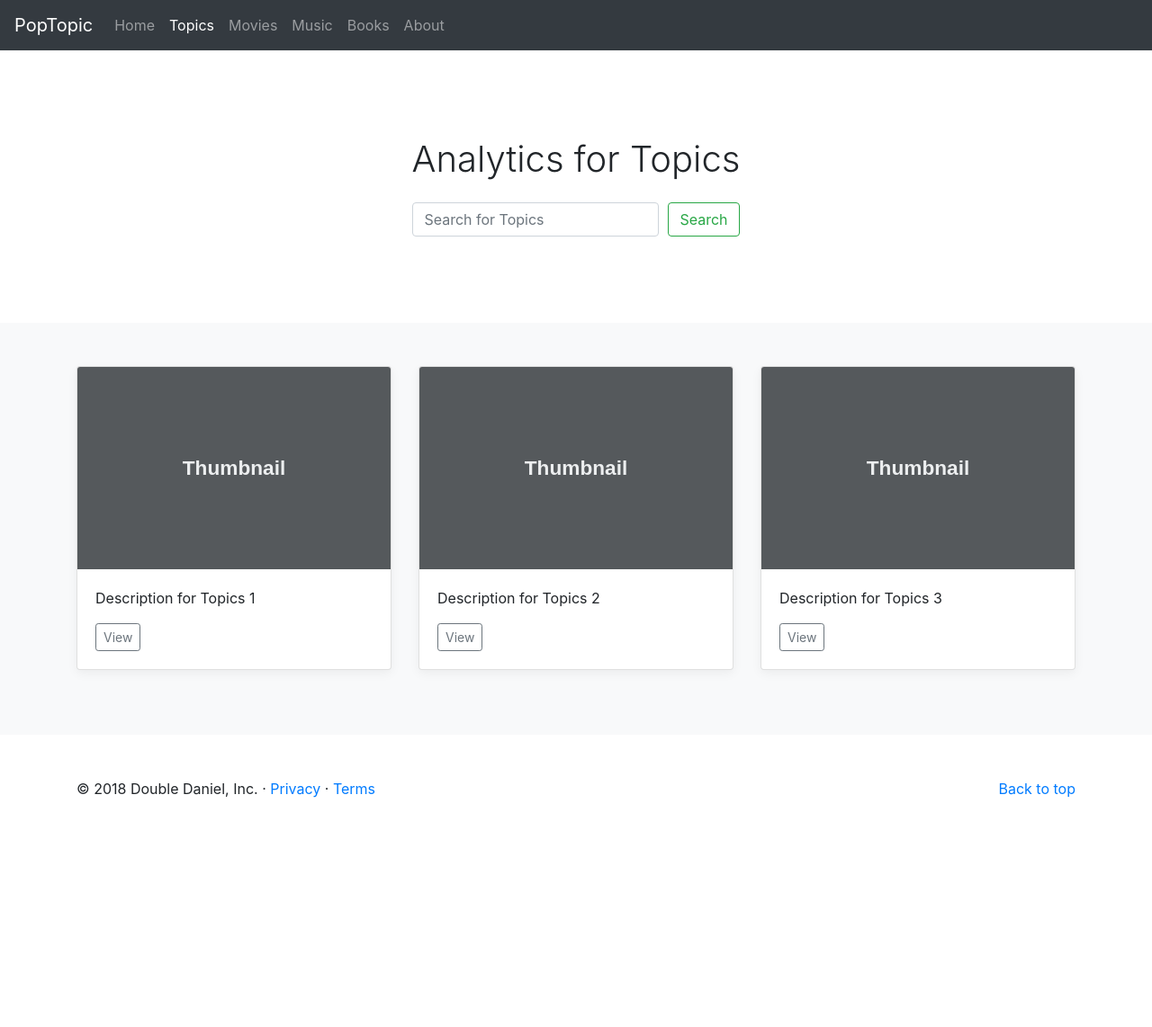
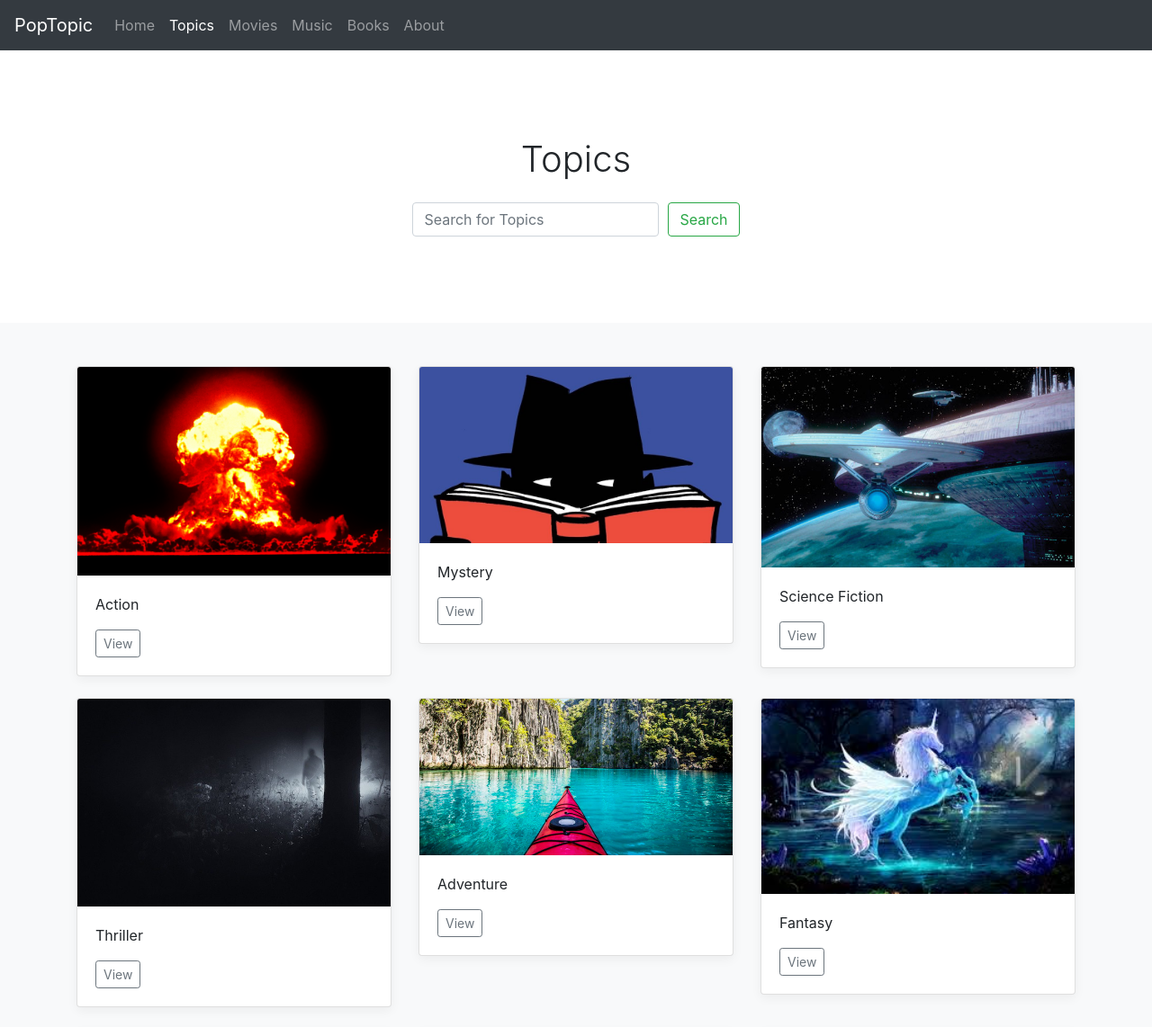
Before and after one commit to Daniel9650/IDB, a Flask app: page /topics in a window 1280 px wide. Shown: the top 1142 px of the page at 90% size. Before the commit the page ends 887 px from the top, so only its background shows below. Run offline with Flask 2, Linux system fonts and the light colour scheme; some libraries are stand-ins or nearby versions.

Commit message:
fix and add topics.html

```diff
--- a/app/main.py
+++ b/app/main.py
@@ -33,7 +33,7 @@ def movie_catalog():
 
 @app.route('/topics')
 def topic_catalog():
-    return render_template("model.html", name="Topics")
+    return render_template("topics.html", name="Topics")
 
 #Pages for individual data points (must include embedded images, data, links)
 
--- a/app/templates/action.html
+++ b/app/templates/action.html
@@ -106,7 +106,7 @@
           <div class="row">
             <div class="col-md-4">
               <div class="card mb-4 box-shadow">
-                <img class="card-img-top" data-src="{{url_for('static', filename='/graphics/penguin.jpg')}}" alt="Card image cap">
+                <img class="card-img-top" data-src="{{ url_for('static', filename='/graphics/penguin.jpg') }}" alt="Card image cap">
                 <div class="card-body">
                   <p class="card-text">The Penguin's Crime Wave</p>
                   <div class="d-flex justify-content-between align-items-center">
--- a/app/templates/animation.html
+++ b/app/templates/animation.html
@@ -51,7 +51,7 @@
 
     <main role="main">
 
-      <section class="jumbotron text-center" style="background-image: url({{url_for('static', filename='/graphics/animation.jpg')}}); background-size: cover;">
+      <section class="jumbotron text-center" style="background-image: url({{ url_for('static', filename='/graphics/animation.png') }}); background-size: cover;">
         <div class="container">
           <h1 class="jumbotron-heading">Animation</h1>
           <form style="display: inline-block; margin-top: 1em;">
--- a/app/templates/family.html
+++ b/app/templates/family.html
@@ -51,7 +51,7 @@
 
     <main role="main">
 
-      <section class="jumbotron text-center" style="background-image: url({{url_for('static', filename='/graphics/adventure.jpg')}}); background-size: cover;">
+      <section class="jumbotron text-center" style="background-image: url({{url_for('static', filename='/graphics/family.jpg')}}); background-size: cover;">
         <div class="container">
           <h1 class="jumbotron-heading">Family</h1>
           <form style="display: inline-block; margin-top: 1em;">
--- a/app/templates/familyandrelationships.html
+++ b/app/templates/familyandrelationships.html
@@ -51,7 +51,7 @@
 
     <main role="main">
 
-      <section class="jumbotron text-center" style="background-image: url({{url_for('static', filename='/graphics/juvenilefiction.jpg')}}); background-size: cover;">
+      <section class="jumbotron text-center" style="background-image: url({{url_for('static', filename='/graphics/relationships.jpg')}}); background-size: cover;">
         <div class="container">
           <h1 class="jumbotron-heading">Family and Relationships</h1>
           <form style="display: inline-block; margin-top: 1em;">
--- /dev/null
+++ b/app/templates/topics.html
@@ -0,0 +1,238 @@
+<!doctype html>
+<html lang="en">
+  <head>
+    <meta charset="utf-8">
+    <meta name="viewport" content="width=device-width, initial-scale=1, shrink-to-fit=no">
+    <meta name="description" content="">
+    <meta name="author" content="">
+    <link rel="icon" href="{{url_for('static', filename='favicon.ico')}}">
+
+    <title>{{ name }} | PopTopic</title>
+
+    <!-- Bootstrap core CSS -->
+    <link href="{{url_for('static', filename='/css/bootstrap.min.css')}}" rel="stylesheet">
+
+    <!-- Custom styles for this template -->
+    <link href="{{url_for('static', filename='/css/album.css')}}" rel="stylesheet">
+  </head>
+
+  <body>
+
+    <header>
+      <nav class="navbar navbar-expand-md navbar-dark fixed-top bg-dark">
+        <a class="navbar-brand" href="#">PopTopic</a>
+        <button class="navbar-toggler" type="button" data-toggle="collapse" data-target="#navbarCollapse" aria-controls="navbarCollapse" aria-expanded="false" aria-label="Toggle navigation">
+          <span class="navbar-toggler-icon"></span>
+        </button>
+        <div class="collapse navbar-collapse" id="navbarCollapse">
+          <ul class="navbar-nav mr-auto">
+            <li class="nav-item">
+              <a class="nav-link" href="/">Home</a>
+            </li>
+            <li class="nav-item {% if name == 'Topics' %} active {% endif %}">
+              <a class="nav-link" href="/topics"> Topics {% if name == 'Topics' %} <span class="sr-only">(current)</span> {% endif %} </a>
+            </li>
+            <li class="nav-item {% if name == 'Movies' %} active {% endif %}">
+              <a class="nav-link" href="/movies"> Movies {% if name == 'Movies' %} <span class="sr-only">(current)</span> {% endif %} </a>
+            </li>
+            <li class="nav-item {% if name == 'Music' %} active {% endif %}">
+              <a class="nav-link" href="/music"> Music {% if name == 'Music' %} <span class="sr-only">(current)</span> {% endif %} </a>
+            </li>
+            <li class="nav-item {% if name == 'Books' %} active {% endif %}">
+              <a class="nav-link" href="/books"> Books {% if name == 'Books' %} <span class="sr-only">(current)</span> {% endif %} </a>
+            </li>
+            <li class="nav-item">
+              <a class="nav-link" href="/about">About</a>
+            </li>
+          </ul>
+        </div>
+      </nav>
+    </header>
+
+    <main role="main">
+
+      <section class="jumbotron text-center">
+        <div class="container">
+          <h1 class="jumbotron-heading">{{ name }}</h1>
+          <form style="display: inline-block; margin-top: 1em;">
+            <div class="form-row align-items-center">
+              <div class="col-auto">
+                <label class="sr-only" for="inlineFormInput">Search</label>
+                <input type="search" class="form-control" id="inlineFormInput" placeholder="Search for Topics">
+              </div>
+              <div class="col-auto">
+                <button type="submit" class="btn btn-outline-success my-sm-0">Search</button>
+              </div>
+            </div>
+          </form>
+        </div>
+      </section>
+
+      <div class="album py-5 bg-light">
+        <div class="container">
+
+          <div class="row">
+            <div class="col-md-4">
+              <div class="card mb-4 box-shadow">
+                <img class="card-img-top" src="{{ url_for('static', filename='/graphics/action.jpg') }}" alt="Card image cap">
+                <div class="card-body">
+                  <p class="card-text">Action</p>
+                  <div class="d-flex justify-content-between align-items-center">
+                    <div class="btn-group">
+                      <a href="/topics/action" class="btn btn-sm btn-outline-secondary" role="button">View</a>
+                    </div>
+                  </div>
+                </div>
+              </div>
+            </div>
+            <div class="col-md-4">
+              <div class="card mb-4 box-shadow">
+                <img class="card-img-top" src="{{ url_for('static', filename='/graphics/mystery.jpg') }}" alt="Card image cap">
+                <div class="card-body">
+                  <p class="card-text">Mystery</p>
+                  <div class="d-flex justify-content-between align-items-center">
+                    <div class="btn-group">
+                      <a href="/topics/mystery" class="btn btn-sm btn-outline-secondary" role="button">View</a>
+                    </div>
+                  </div>
+                </div>
+              </div>
+            </div>
+            <div class="col-md-4">
+              <div class="card mb-4 box-shadow">
+                <img class="card-img-top" src="{{ url_for('static', filename='/graphics/sciencefiction.jpg') }}" alt="Card image cap">
+                <div class="card-body">
+                  <p class="card-text">Science Fiction</p>
+                  <div class="d-flex justify-content-between align-items-center">
+                    <div class="btn-group">
+                      <a href="/topics/sciencefiction" class="btn btn-sm btn-outline-secondary" role="button">View</a>
+                    </div>
+                  </div>
+                </div>
+              </div>
+            </div>
+            <div class="col-md-4">
+              <div class="card mb-4 box-shadow">
+                <img class="card-img-top" src="{{ url_for('static', filename='/graphics/thriller.jpg') }}" alt="Card image cap">
+                <div class="card-body">
+                  <p class="card-text">Thriller</p>
+                  <div class="d-flex justify-content-between align-items-center">
+                    <div class="btn-group">
+                      <a href="/topics/thriller" class="btn btn-sm btn-outline-secondary" role="button">View</a>
+                    </div>
+                  </div>
+                </div>
+              </div>
+            </div>
+            <div class="col-md-4">
+              <div class="card mb-4 box-shadow">
+                <img class="card-img-top" src="{{ url_for('static', filename='/graphics/adventure.jpg') }}" alt="Card image cap">
+                <div class="card-body">
+                  <p class="card-text">Adventure</p>
+                  <div class="d-flex justify-content-between align-items-center">
+                    <div class="btn-group">
+                      <a href="/topics/adventure" class="btn btn-sm btn-outline-secondary" role="button">View</a>
+                    </div>
+                  </div>
+                </div>
+              </div>
+            </div>
+            <div class="col-md-4">
+              <div class="card mb-4 box-shadow">
+                <img class="card-img-top" src="{{ url_for('static', filename='/graphics/fantasy.jpg') }}" alt="Card image cap">
+                <div class="card-body">
+                  <p class="card-text">Fantasy</p>
+                  <div class="d-flex justify-content-between align-items-center">
+                    <div class="btn-group">
+                      <a href="/topics/fantasy" class="btn btn-sm btn-outline-secondary" role="button">View</a>
+                    </div>
+                  </div>
+                </div>
+              </div>
+            </div>
+            <div class="col-md-4">
+              <div class="card mb-4 box-shadow">
+                <img class="card-img-top" src="{{ url_for('static', filename='/graphics/family.jpg') }}" alt="Card image cap">
+                <div class="card-body">
+                  <p class="card-text">Family</p>
+                  <div class="d-flex justify-content-between align-items-center">
+                    <div class="btn-group">
+                      <a href="/topics/family" class="btn btn-sm btn-outline-secondary" role="button">View</a>
+                    </div>
+                  </div>
+                </div>
+              </div>
+            </div>
+            <div class="col-md-4">
+              <div class="card mb-4 box-shadow">
+                <img class="card-img-top" src="{{ url_for('static', filename='/graphics/animation.jpg') }}" alt="Card image cap">
+                <div class="card-body">
+                  <p class="card-text">Animation</p>
+                  <div class="d-flex justify-content-between align-items-center">
+                    <div class="btn-group">
+                      <a href="/topics/animation" class="btn btn-sm btn-outline-secondary" role="button">View</a>
+                    </div>
+                  </div>
+                </div>
+              </div>
+            </div>
+            <div class="col-md-4">
+              <div class="card mb-4 box-shadow">
+                <img class="card-img-top" src="{{ url_for('static', filename='/graphics/comedy.jpg') }}" alt="Card image cap">
+                <div class="card-body">
+                  <p class="card-text">Comedy</p>
+                  <div class="d-flex justify-content-between align-items-center">
+                    <div class="btn-group">
+                      <a href="/topics/comedy" class="btn btn-sm btn-outline-secondary" role="button">View</a>
+                    </div>
+                  </div>
+                </div>
+              </div>
+            </div>
+            <div class="col-md-4">
+              <div class="card mb-4 box-shadow">
+                <img class="card-img-top" src="{{ url_for('static', filename='/graphics/juvenilefiction.jpg') }}" alt="Card image cap">
+                <div class="card-body">
+                  <p class="card-text">Juvenile Fiction</p>
+                  <div class="d-flex justify-content-between align-items-center">
+                    <div class="btn-group">
+                      <a href="/topics/juvenilefiction" class="btn btn-sm btn-outline-secondary" role="button">View</a>
+                    </div>
+                  </div>
+                </div>
+              </div>
+            </div>
+            <div class="col-md-4">
+              <div class="card mb-4 box-shadow">
+                <img class="card-img-top" src="{{ url_for('static', filename='/graphics/familyandrelationships.jpg') }}" alt="Card image cap">
+                <div class="card-body">
+                  <p class="card-text">Family and Relationships</p>
+                  <div class="d-flex justify-content-between align-items-center">
+                    <div class="btn-group">
+                      <a href="/topics/familyandrelationships" class="btn btn-sm btn-outline-secondary" role="button">View</a>
+                    </div>
+                  </div>
+                </div>
+              </div>
+            </div>
+          </div>
+        </div>
+      </div>
+
+    </main>
+
+    <footer class="container">
+        <p class="float-right"><a href="#">Back to top</a></p>
+        <p>&copy; 2018 Double Daniel, Inc. &middot; <a href="#">Privacy</a> &middot; <a href="#">Terms</a></p>
+      </footer>
+
+    <!-- Bootstrap core JavaScript
+    ================================================== -->
+    <!-- Placed at the end of the document so the pages load faster -->
+    <script src="https://code.jquery.com/jquery-3.2.1.slim.min.js" integrity="sha384-KJ3o2DKtIkvYIK3UENzmM7KCkRr/rE9/Qpg6aAZGJwFDMVNA/GpGFF93hXpG5KkN" crossorigin="anonymous"></script>
+    <script>window.jQuery || document.write('<script src="{{ url_for("static", filename="/js/vendor/jquery-slim.min.js")}}"><\/script>')</script>
+    <script src="../../../../assets/js/vendor/popper.min.js"></script>
+    <script src="{{ url_for('static', filename='/js/bootstrap.min.js')}}"></script>
+    <script src="{{ url_for('static', filename='/js/vendor/holder.min.js')}}"></script>
+  </body>
+</html>
```
